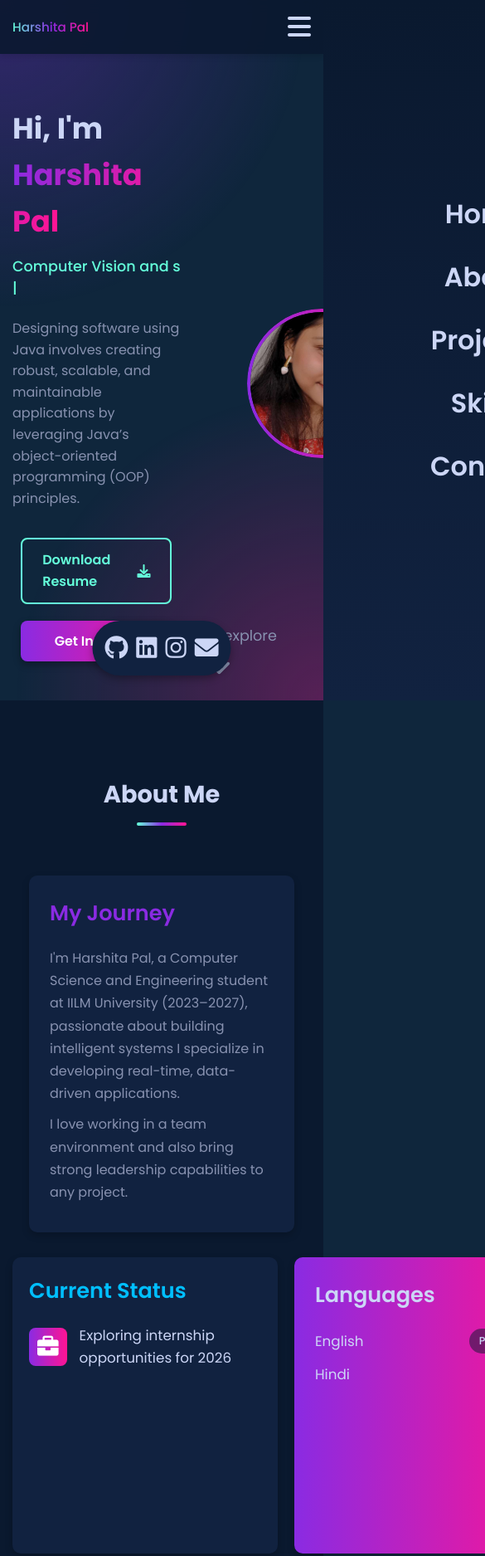
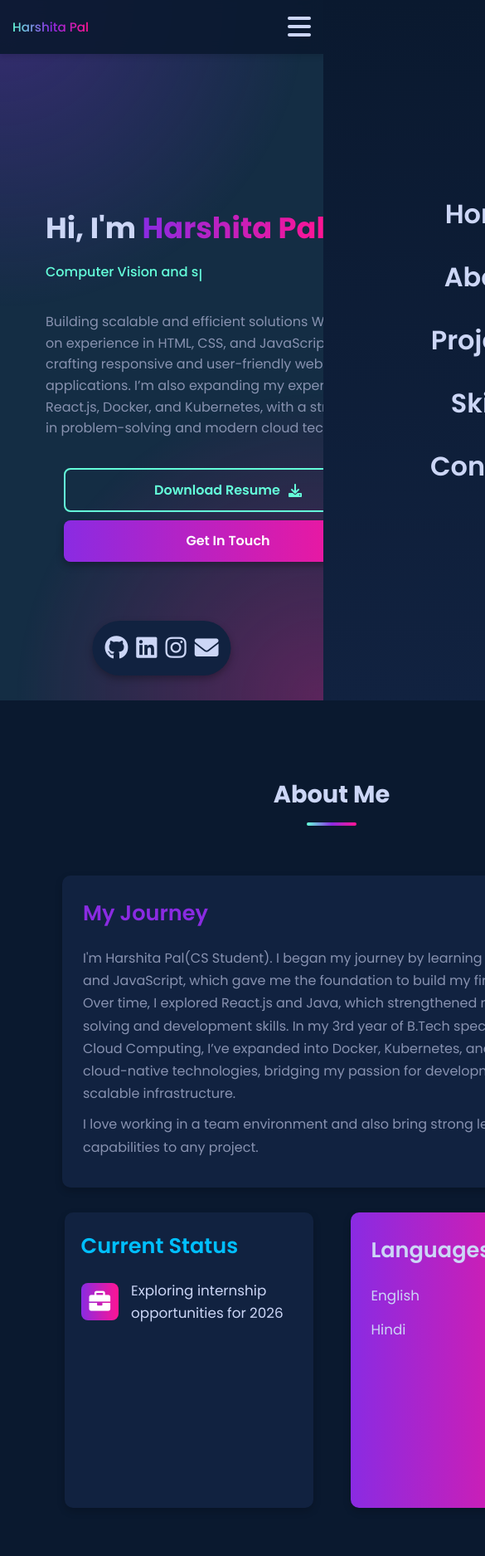
Before and after one commit to EngHarshita/Personal-Portfolio, a plain HTML site: page main.html in a window 390 px wide. Shown: the top 1875 px of the page at 83% size, 585 px wide, since content can reach past the window. Drawn offline with Linux system fonts and the light colour scheme.

Commit message:
Second commit

```diff
--- a/main.html
+++ b/main.html
@@ -61,7 +61,7 @@
                     <div class="hero-roles">
                         <span id="role-typing-text" class="typing-text"></span><span class="cursor">|</span>
                     </div>
-                    <p class="hero-description">Designing software using Java involves creating robust, scalable, and maintainable applications by leveraging Java’s object-oriented programming (OOP) principles.</p>
+                    <p class="hero-description">Building scalable and efficient solutions With hands-on experience in HTML, CSS, and JavaScript, I enjoy crafting responsive and user-friendly web applications. I’m also expanding my expertise in React.js, Docker, and Kubernetes, with a strong interest in problem-solving and modern cloud technologies.</p>
                     <div class="hero-buttons">
                         <a href="Harshita_Pal_Resume.pdf" download class="btn btn-outline">
                             Download Resume <i class="fas fa-download"></i>
@@ -87,7 +87,8 @@
                 <div class="about-content-grid">
                     <div class="about-card journey-card">
                         <h3 class="card-title purple-text">My Journey</h3>
-                        <p>I'm Harshita Pal, a Computer Science and Engineering student at IILM University (2023–2027), passionate about building intelligent systems I specialize in developing real-time, data-driven applications.</p>
+                        <p>I'm Harshita Pal(CS Student). I began my journey by learning HTML, CSS, and JavaScript, which gave me the foundation to build my first web pages. Over time, I explored React.js and Java, which strengthened my problem-solving and development skills.
+                         In my 3rd year of B.Tech specializing in Cloud Computing, I’ve expanded into Docker, Kubernetes, and modern cloud-native technologies, bridging my passion for development with scalable infrastructure.</p>
                         <p>I love working in a team environment and also bring strong leadership capabilities to any project.</p>
                     </div>
                     <div class="about-right-column">
@@ -223,7 +224,7 @@
                             <h3>Frameworks & Libraries</h3>
                         </div>
                         <div class="skill-tags">
-                            <span>TensorFlow</span><span>React.js</span><span>Bootstrap</span><span>Tailwind CSS</span><span>Django</span><span>NLP</span><span>Streamlit</span>
+                            <span>React.js</span><span>Bootstrap</span><span>Tailwind CSS</span><span>Django</span><span>Streamlit</span>
                         </div>
                     </div>
                     <div class="skill-card">
@@ -234,7 +235,7 @@
                             <h3>Cloud Computing</h3>
                         </div>
                         <div class="skill-tags">
-                            <span>AWS</span><span>SaaS</span><span>Paas</span><span>IaaS</span><span>Lamda</span><span>Docker</span><span>Kubernates</span>
+                            <span>AWS</span><span>SaaS</span><span>Paas</span><span>IaaS</span><span>Docker</span><span>Kubernates</span>
                         </div>
                     </div>
                     <div class="skill-card">
--- a/style.css
+++ b/style.css
@@ -1,6 +1,6 @@
  /* --- Variables --- */
 :root {
-    --page-bg: #0f263c; /* Slightly lighter base background for the page */
+    --page-bg: #142d44; /* Slightly lighter base background for the page */
     --dark-navy: #0A192F; /* This will now be the background for common content sections */
     --light-navy: #112240; /* Background for cards (e.g., skill cards, about me cards) */
     --light-slate: #CCD6F6; /* Brighter white/light gray text */
@@ -49,6 +49,7 @@ a {
     max-width: 1200px;
     margin: 0 auto;
     padding: 0 20px;
+
 }
 
 /* --- Radial Gradient Background Effect (fixed to body) --- */
@@ -100,8 +101,7 @@ body::before {
 .navbar-content {
     display: flex;
     justify-content: space-between;
-    align-items: center
-    ;
+    align-items: center;
     height: 65px; /* Final reduced header height */
 }
 
@@ -777,6 +777,7 @@ body::before {
     color: var(--slate);
     text-align: center;
     padding-bottom: 80px; /* Add extra padding to clear the fixed bottom bar */
+
 }
 
 .footer-content {
@@ -942,10 +943,17 @@ body::before {
     .navbar-content {
         height: 65px; /* Keep header height consistent on mobile */
     }
+     .hero-section{
+        justify-content: center;
+        align-items: center;
+        margin-left: 40px;
+        margin-right: 40px;
+        width: 1050px;
+    }
     /* Logo remains small on mobile as per requirement */
     .hero-text h2 {
         font-size: 2.5rem; /* Further reduce for mobile */
-        white-space: normal; /* Allow Ayushi Kumari to wrap on very small screens */
+        white-space: normal; /* Allow harshita to wrap on very small screens */
     }
     .hero-roles {
         font-size: 1.4rem;
@@ -967,12 +975,32 @@ body::before {
         margin-bottom: 30px;
     }
     /* About section for mobile */
+
+    .common-section {
+    width: 150vw;
+   }
+   .journey-card{
+      margin-left: 50px;
+      margin-right: 57px;
+   }
+
     .about-right-column {
         flex-direction: column; /* Stack status and languages again on smaller mobiles */
+        margin-left: 50px;
+        margin-right: 50px;
     }
     .status-card, .languages-card {
         width: 100%; /* Take full width when stacked */
         margin: 0; /* Remove side margin */
+        }
+
+     .projects-grid{
+        flex-wrap: wrap;
+        flex-direction: column;
+     }
+    .contact-section{
+        flex-direction: column;
+        display: flex;
     }
     /* Skills section for mobile - single column */
     .skills-grid {
@@ -993,6 +1021,9 @@ body::before {
     .project-card p {
         font-size: 0.9rem;
     }
+    .footer{
+        width:1150px;;
+     }
     .footer-bottom-row {
         flex-direction: column; /* Stack items vertically */
         align-items: center; /* Center items when stacked */
@@ -1024,38 +1055,79 @@ body::before {
     .close-btn {
         font-size: 2rem;
     }
+    .hero-section{
+        justify-content: center;
+        align-items: center;
+        margin-left: 40px;
+        margin-right: 40px;
+        width: 700px;
+    }
+
     .hero-text h2 {
         font-size: 2.2rem;
     }
     .hero-roles {
-        font-size: 1.1rem;
-        min-height: 2.2rem;
+        font-size: 1rem;
+        min-height: 2rem;
     }
     .hero-buttons {
         width: 100%;
+        flex-direction: column;
+        gap: 10px;
     }
     .btn {
         width: 90%;
+        text-align: center;
     }
     .hero-image {
-        width: 180px;
-        height: 180px;
+        width: 150px;
+        height: 150px;
+        margin: 15px auto 0;
     }
     .section-title {
         font-size: 1.8rem;
+        text-align: center;
     }
     .skills-grid, .projects-grid, .contact-links {
         grid-template-columns: 1fr;
     }
+    .about-card.journey-card{
+      margin-left: 60px;
+      margin-right: 60px;
+      max-width: fit-content;
+   }
+   .contact-links {
+    display: flex;
+    flex-wrap: wrap;
+    justify-content: center;
+    gap: 25px;
+    margin-top: 50px;
+    flex-direction: column;
+}
+
     .skill-card, .project-card, .contact-link-card, .about-card {
-        max-width: 320px;
+        max-width: 300px;
         margin: 0 auto;
         width: 100%;
     }
+
+    .contact-link{
+        flex-direction: row;
+    }
+
     .contact-link-card {
         padding: 20px;
     }
-    .footer-content {
-        gap: 15px;
+     .footer-content {
+        flex-direction: column;
+        gap: 10px;
+        text-align: center;
     }
+     .footer{
+        width:800px;;
+     }
+    .common-section{
+        width: 800px;
+    }
+
 }
```
